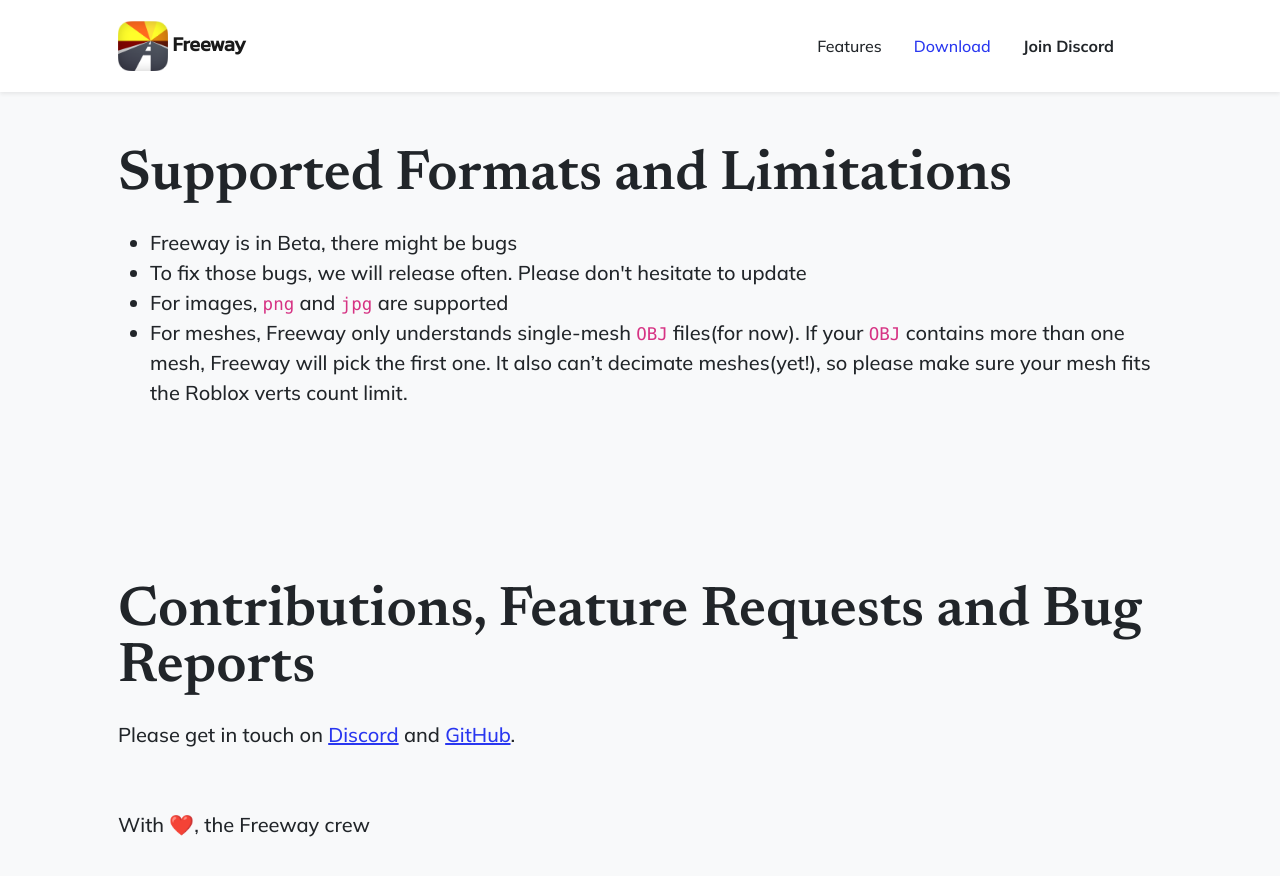
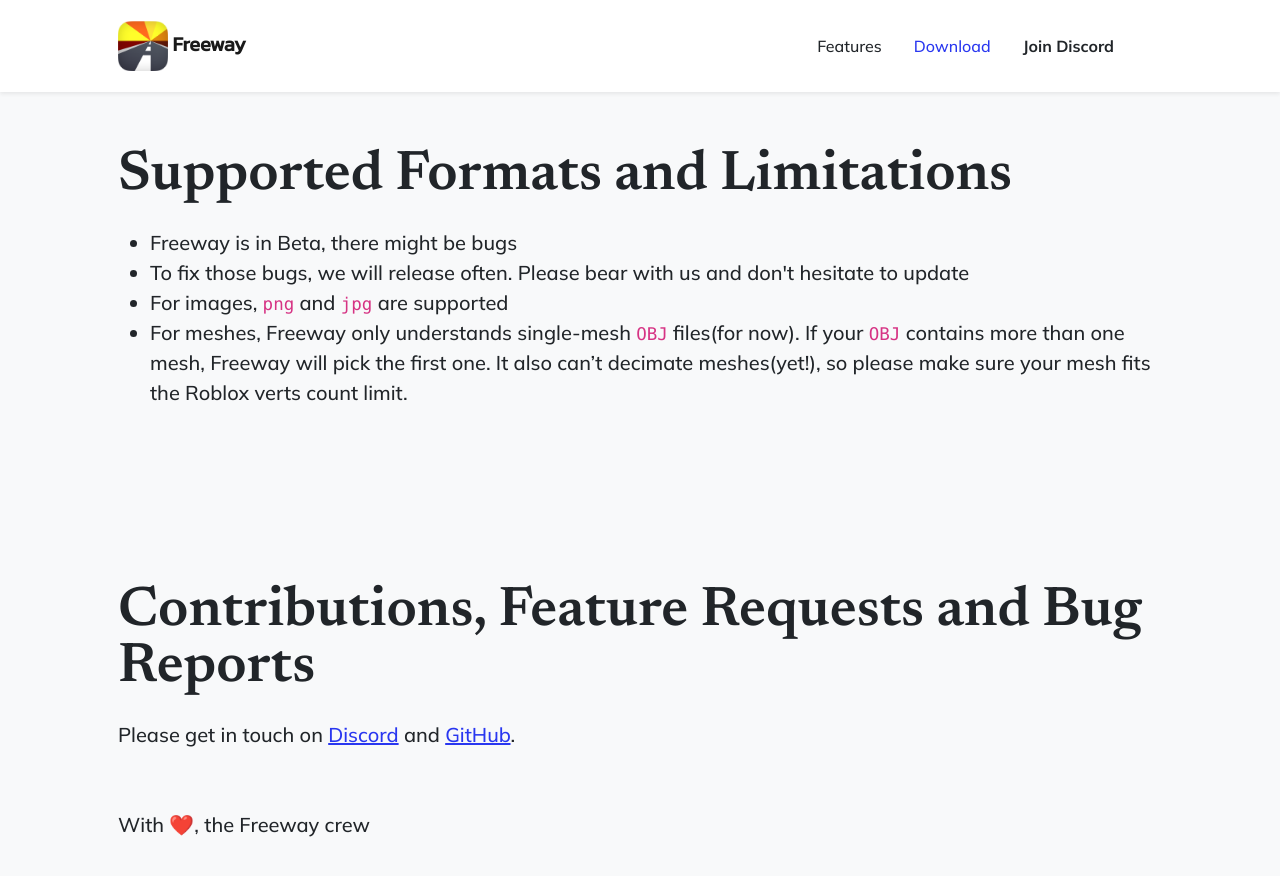
Before and after one commit to freeway-rbx/freeway-rbx.app, a Jekyll site: the page docs/index.html, which Jekyll copies as it is, in a window 1280 px wide and 900 px high, scrolled down 2777 px. Shown: the top 876 px of the window. Built offline with Jekyll 4.4.1, drawn with Linux system fonts in a browser that asks for light colours; comment, search, counter and statistics services are not loaded.

Commit message:
fix copy

```diff
--- a/docs/index.html
+++ b/docs/index.html
@@ -218,7 +218,7 @@
                         <p class="lead fw-normal mb-5 mb-lg-0">
                             <ul class="fw-normal lead">
                                 <li>Freeway is in Beta, there might be bugs</li>
-                                <li>To fix those bugs, we will release often. Please don't hesitate to update</li>
+                                <li>To fix those bugs, we will release often. Please bear with us and don't hesitate to update</li>
                                 <li>For images, <code>png</code> and <code>jpg</code> are supported</li>
                                 <li>For meshes, Freeway only understands single-mesh <code>OBJ</code> files(for now). If your <code>OBJ</code> contains more than one mesh, Freeway will pick the first one. It also can’t decimate meshes(yet!), so please make sure your mesh fits the Roblox verts count limit.</li>
                             </ul>
```
